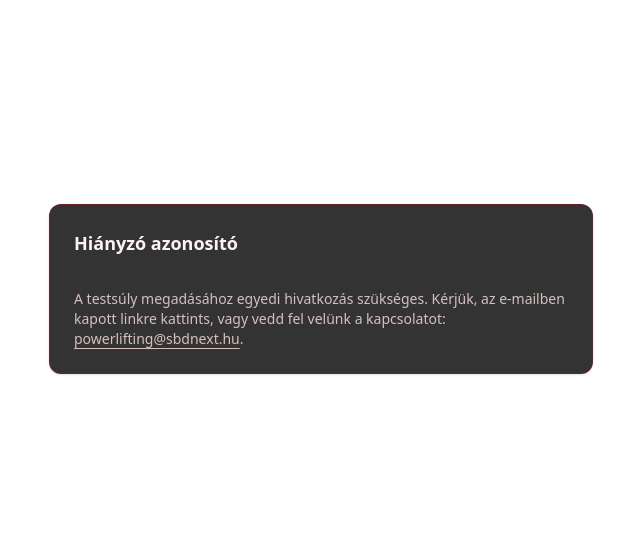
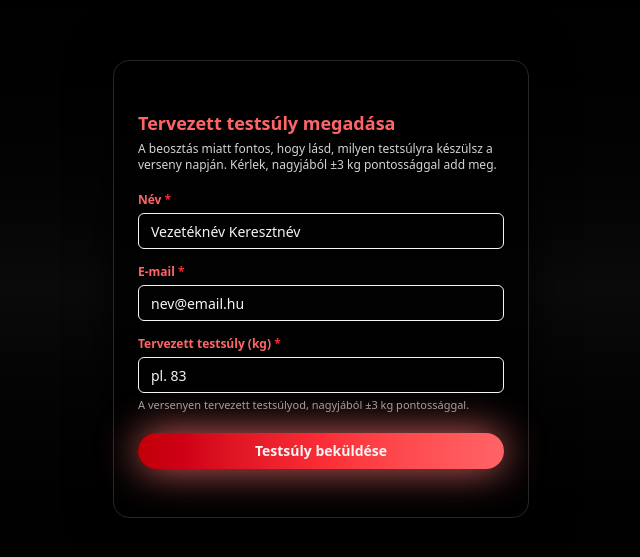
Before and after one commit to powerfloweu/sbdnext-event, a Next.js app: page /weight in a window 1280 px wide. Shown: the part 111-668 px from the top of the page, without its empty margins (319-959 px from the left). Built offline with nearby package versions, Linux system fonts and the light colour scheme; no server answers.

Commit message:
Add weight page with Suspense and minor layout tweaks

```diff
--- a/app/weight/page.tsx
+++ b/app/weight/page.tsx
@@ -1,158 +1,227 @@
 "use client";
 
-import { useState } from "react";
+import { Suspense, useState, type FormEvent } from "react";
 import { useSearchParams } from "next/navigation";
-import { Card, CardContent, CardHeader, CardTitle } from "@/components/ui/card";
+import { Card, CardContent } from "@/components/ui/card";
 import { Input } from "@/components/ui/input";
 import { Button } from "@/components/ui/button";
-import { cn } from "@/lib/utils";
 
-const WEBHOOK_URL = process.env.NEXT_PUBLIC_WEIGHT_WEBHOOK_URL!;
+type WeightFormState = {
+  name: string;
+  email: string;
+  weight: string;
+  submitting: boolean;
+  done: boolean;
+  error: string | null;
+};
 
-export default function WeightPage() {
+const WEBHOOK_URL = process.env.NEXT_PUBLIC_WEIGHT_WEBHOOK || "";
+
+function WeightFormInner() {
   const searchParams = useSearchParams();
-  const registrationId = searchParams.get("registrationId");
 
-  const [weight, setWeight] = useState("");
-  const [status, setStatus] = useState<"idle" | "loading" | "success" | "error">(
-    "idle",
-  );
-  const [message, setMessage] = useState<string | null>(null);
+  const prefillName = searchParams.get("name") ?? "";
+  const prefillEmail = searchParams.get("email") ?? "";
 
-  if (!registrationId) {
+  const [state, setState] = useState<WeightFormState>({
+    name: prefillName,
+    email: prefillEmail,
+    weight: "",
+    submitting: false,
+    done: false,
+    error: null,
+  });
+
+  async function handleSubmit(e: FormEvent<HTMLFormElement>) {
+    e.preventDefault();
+
+    // Név
+    if (!state.name.trim()) {
+      setState((s) => ({ ...s, error: "Kérlek add meg a neved." }));
+      return;
+    }
+
+    // E-mail
+    if (!state.email.trim()) {
+      setState((s) => ({ ...s, error: "Kérlek add meg az e-mail címed." }));
+      return;
+    }
+    if (!/.+@.+\..+/.test(state.email)) {
+      setState((s) => ({
+        ...s,
+        error: "Kérlek valós e-mail címet adj meg.",
+      }));
+      return;
+    }
+
+    // Testsúly
+    const weightRaw = state.weight.trim().replace(",", ".");
+    if (!weightRaw) {
+      setState((s) => ({
+        ...s,
+        error: "Kérlek add meg a testsúlyod (kg).",
+      }));
+      return;
+    }
+    const weightNum = Number(weightRaw);
+    if (Number.isNaN(weightNum) || weightNum < 30 || weightNum > 250) {
+      setState((s) => ({
+        ...s,
+        error: "A testsúlynak 30 és 250 kg közé kell esnie.",
+      }));
+      return;
+    }
+
+    setState((s) => ({ ...s, submitting: true, error: null }));
+
+    try {
+      if (WEBHOOK_URL) {
+        const payload = {
+          timestamp: new Date().toISOString(),
+          name: state.name.trim(),
+          email: state.email.trim(),
+          weight: weightNum,
+          page: "/weight",
+        };
+
+        await fetch(WEBHOOK_URL, {
+          method: "POST",
+          headers: { "Content-Type": "application/json" },
+          body: JSON.stringify(payload),
+        }).catch(() => {
+          // ha elszáll a webhook, ettől még a usernek sikert jelezünk
+        });
+      }
+
+      setState((s) => ({ ...s, done: true }));
+    } catch {
+      setState((s) => ({
+        ...s,
+        error:
+          "A beküldés nem sikerült. Próbáld újra, vagy írj nekünk e-mailt.",
+      }));
+    } finally {
+      setState((s) => ({ ...s, submitting: false }));
+    }
+  }
+
+  if (state.done) {
     return (
-      <main className="mx-auto flex min-h-screen max-w-xl items-center justify-center px-4">
-        <Card className="w-full border-red-900/60 bg-black/80 text-red-50">
-          <CardHeader>
-            <CardTitle className="text-lg">
-              Hiányzó azonosító
-            </CardTitle>
-          </CardHeader>
-          <CardContent>
-            <p className="text-sm text-red-100/80">
-              A testsúly megadásához egyedi hivatkozás szükséges.
-              Kérjük, az e-mailben kapott linkre kattints, vagy vedd fel velünk
-              a kapcsolatot:{" "}
+      <Card className="rounded-2xl border border-green-600/60 bg-black/70">
+        <CardContent className="p-6 text-center text-sm text-green-100">
+          <p className="mb-2 font-semibold">
+            Köszönjük, a testsúlyod rögzítettük.
+          </p>
+          <p className="text-xs text-neutral-300">
+            Ha elírást vettél észre, írj nekünk a{" "}
             <a
               href="mailto:powerlifting@sbdnext.hu"
-                className="underline underline-offset-4"
+              className="text-red-400 underline hover:text-red-300"
             >
               powerlifting@sbdnext.hu
-              </a>
-              .
+            </a>{" "}
+            címen.
           </p>
         </CardContent>
       </Card>
-      </main>
     );
   }
 
-  async function handleSubmit(e: React.FormEvent) {
-    e.preventDefault();
-
-    const trimmed = weight.trim().replace(",", ".");
-    const numeric = Number(trimmed);
-
-    if (!trimmed || Number.isNaN(numeric) || numeric <= 0) {
-      setStatus("error");
-      setMessage("Kérlek, valós testsúlyt adj meg kg-ban (pl. 83).");
-      return;
-    }
-
-    setStatus("loading");
-    setMessage(null);
-
-    try {
-      const res = await fetch(WEBHOOK_URL, {
-        method: "POST",
-        headers: {
-          "Content-Type": "application/json",
-        },
-        body: JSON.stringify({
-          registrationId,
-          weight: numeric,
-        }),
-      });
-
-      if (!res.ok) {
-        throw new Error(`HTTP ${res.status}`);
-      }
-
-      setStatus("success");
-      setMessage(
-        "Köszönjük! A megadott testsúlyt rögzítettük. Ha több mint 1-2 napon belül új értéket szeretnél, elég válaszolni az e-mailre.",
-      );
-    } catch (err) {
-      console.error(err);
-      setStatus("error");
-      setMessage(
-        "Valami hiba történt a mentés közben. Próbáld meg pár perc múlva újra, vagy írj nekünk: powerlifting@sbdnext.hu.",
-      );
-    }
-  }
-
   return (
-    <main className="mx-auto flex min-h-screen max-w-xl items-center justify-center px-4">
-      <Card className="w-full border-red-900/60 bg-black/80 text-red-50 shadow-xl shadow-red-950/40">
-        <CardHeader>
-          <CardTitle className="text-xl">
+    <Card className="rounded-2xl border border-neutral-800 bg-black/80 shadow-[0_0_45px_rgba(0,0,0,0.9)]">
+      <CardContent className="space-y-4 p-6 text-sm text-neutral-100">
+        <div>
+          <h1 className="text-lg font-semibold text-red-400">
             Tervezett testsúly megadása
-          </CardTitle>
-        </CardHeader>
-        <CardContent>
-          <p className="mb-4 text-sm text-red-100/80">
-            A kategóriabeosztás miatt kérjük, add meg a{" "}
-            <span className="font-semibold">versenyen tervezett testsúlyodat</span>{" "}
-            kg-ban. Nyugodtan gondolkodj kb. <span className="font-semibold">±3 kg</span>-os
-            tartományban.
-          </p>
-
-          <form onSubmit={handleSubmit} className="space-y-4">
-            <div>
-              <label className="mb-1 block text-xs font-semibold uppercase tracking-wide text-red-200/80">
-                Testsúly (kg)
-              </label>
-              <Input
-                inputMode="decimal"
-                className="border-red-700/80 bg-black/70 text-red-50 placeholder:text-red-400/60"
-                placeholder="pl. 83"
-                value={weight}
-                onChange={(e) => setWeight(e.target.value)}
-                required
-              />
-              <p className="mt-1 text-[11px] text-red-200/70">
-                A megadott testsúly alapján osztunk be kategóriába.
-                Későbbi kisebb módosítás nem gond.
+          </h1>
+          <p className="mt-1 text-xs text-neutral-300">
+            A beosztás miatt fontos, hogy lásd, milyen testsúlyra készülsz a
+            verseny napján. Kérlek, nagyjából ±3 kg pontossággal add meg.
           </p>
         </div>
 
-            {message && (
-              <div
-                className={cn(
-                  "rounded-md border px-3 py-2 text-xs",
-                  status === "success"
-                    ? "border-green-600/70 bg-green-900/40 text-green-100"
-                    : "border-red-700/80 bg-red-950/70 text-red-100",
-                )}
-              >
-                {message}
-              </div>
+        {state.error && (
+          <div className="text-xs text-red-400">{state.error}</div>
         )}
 
-            <div className="pt-2">
+        <form onSubmit={handleSubmit} className="space-y-3" noValidate>
+          <div>
+            <label className="text-xs font-semibold text-red-400">
+              Név <span className="text-red-500">*</span>
+            </label>
+            <Input
+              className="mt-1"
+              value={state.name}
+              onChange={(e) =>
+                setState((s) => ({ ...s, name: e.target.value }))
+              }
+              placeholder="Vezetéknév Keresztnév"
+              required
+            />
+          </div>
+
+          <div>
+            <label className="text-xs font-semibold text-red-400">
+              E-mail <span className="text-red-500">*</span>
+            </label>
+            <Input
+              className="mt-1"
+              type="email"
+              value={state.email}
+              onChange={(e) =>
+                setState((s) => ({ ...s, email: e.target.value }))
+              }
+              placeholder="nev@email.hu"
+              required
+            />
+          </div>
+
+          <div>
+            <label className="text-xs font-semibold text-red-400">
+              Tervezett testsúly (kg) <span className="text-red-500">*</span>
+            </label>
+            <Input
+              className="mt-1"
+              inputMode="numeric"
+              value={state.weight}
+              onChange={(e) =>
+                setState((s) => ({ ...s, weight: e.target.value }))
+              }
+              placeholder="pl. 83"
+              required
+            />
+            <p className="mt-1 text-[11px] text-neutral-400">
+              A versenyen tervezett testsúlyod, nagyjából ±3 kg pontossággal.
+            </p>
+          </div>
+
           <Button
             type="submit"
-                className="w-full bg-red-600 text-white hover:bg-red-500"
-                disabled={status === "loading"}
+            disabled={state.submitting}
+            className="mt-2 w-full rounded-3xl bg-gradient-to-r from-red-700 via-red-500 to-red-400 px-6 py-3 text-sm font-semibold shadow-[0_0_40px_rgba(248,113,113,0.9)] hover:from-red-600 hover:via-red-500 hover:to-red-300"
           >
-                {status === "loading"
-                  ? "Mentés..."
-                  : "Testsúly mentése"}
+            {state.submitting ? "Beküldés…" : "Testsúly beküldése"}
           </Button>
-            </div>
         </form>
       </CardContent>
     </Card>
-    </main>
   );
 }
+
+export default function WeightPage() {
+  return (
+    <div className="min-h-screen bg-gradient-to-b from-black via-neutral-950 to-black text-neutral-50">
+      <main className="mx-auto flex min-h-screen max-w-md flex-col justify-center px-4 py-10">
+        <Suspense
+          fallback={
+            <div className="rounded-2xl border border-neutral-800 bg-black/80 p-6 text-center text-sm text-neutral-200">
+              Betöltés…
+            </div>
+          }
+        >
+          <WeightFormInner />
+        </Suspense>
+      </main>
+    </div>
+  );
+}
```
Lines whose indentation alone changed are shown as unchanged.
